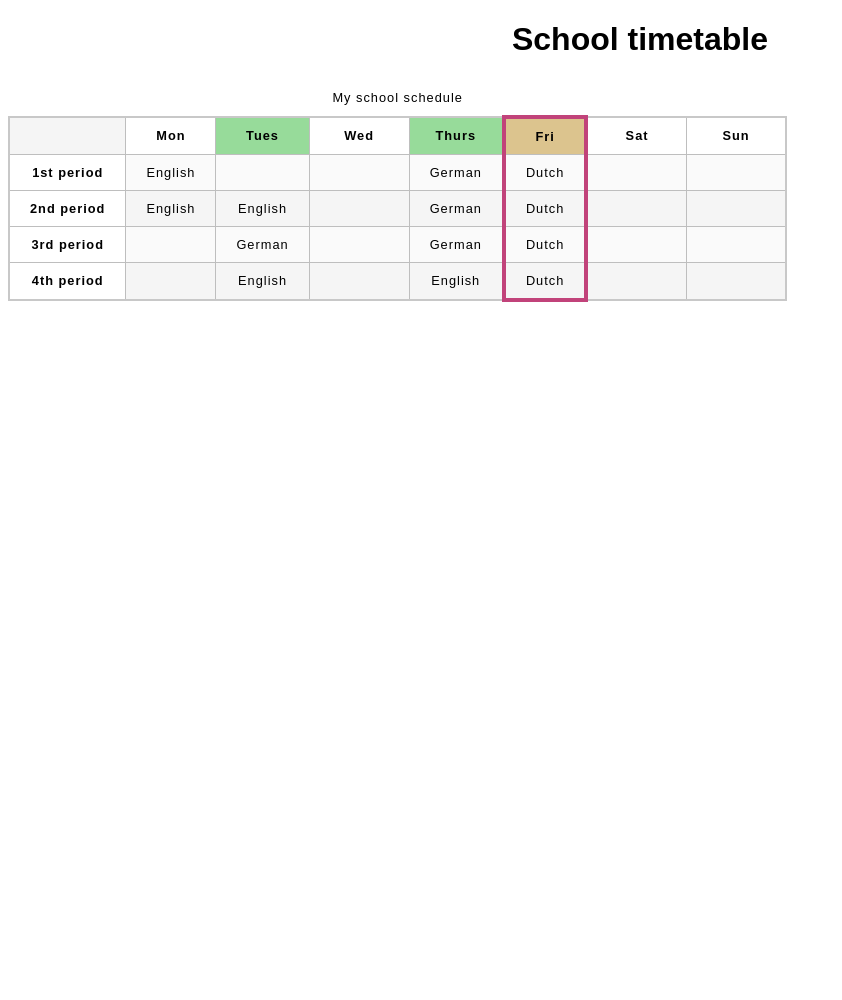
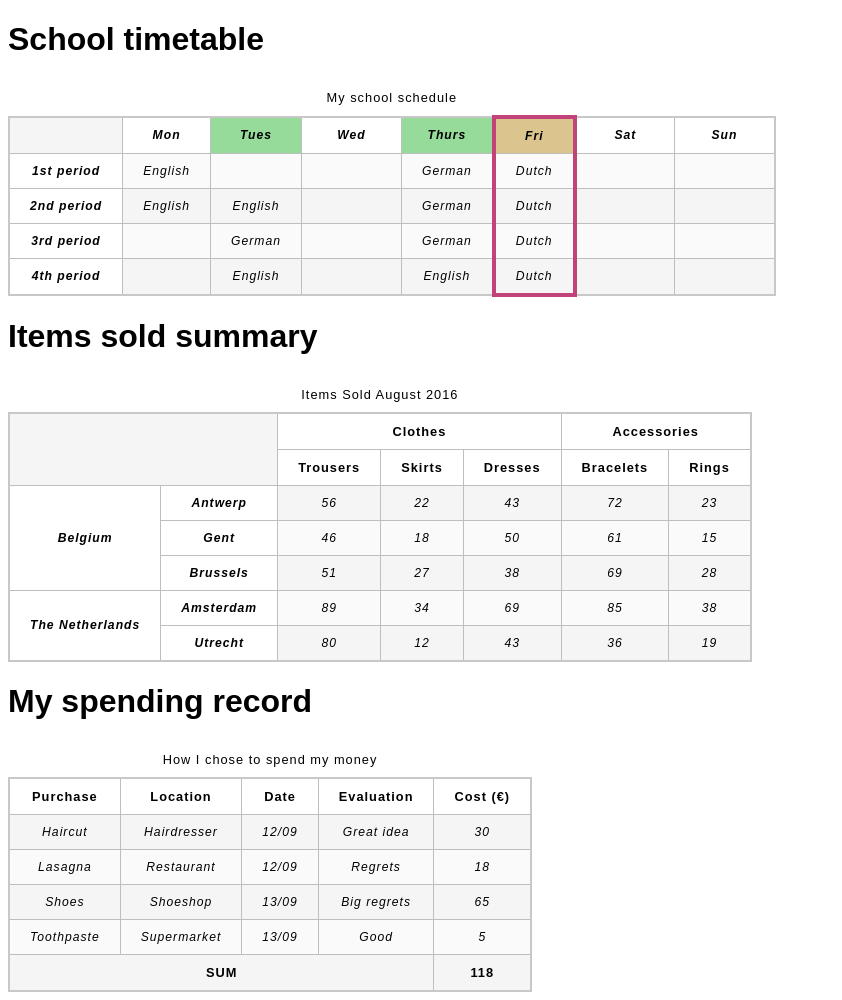
Before and after one commit to nanceed/tables-practice2, a plain HTML site: page index.html in a window 1280 px wide. Shown: the whole page, without its empty margins (0-842 px from the left). Before the commit the page ends 800 px from the top, so only its background shows below. Drawn offline with Linux system fonts and the light colour scheme.

Commit message:
Added new table and styled with css

```diff
--- a/index.html
+++ b/index.html
@@ -72,3 +72,117 @@
             <td>&nbsp;</td>
         </tr>
     </table>
+    <h1>Items sold summary</h1>
+
+    <table>
+        <caption>Items Sold August 2016</caption>
+        <thead>
+            <tr>
+                <td colspan="2" rowspan="2"></td>
+                <th colspan="3">Clothes</th>
+                <th colspan="2">Accessories</th>
+            </tr>
+            <tr>
+                <th>Trousers</th>
+                <th>Skirts</th>
+                <th>Dresses</th>
+                <th>Bracelets</th>
+                <th>Rings</th>
+            </tr>
+        </thead>
+        <tbody>
+            <tr>
+                <th rowspan="3">Belgium</th>
+                <th>Antwerp</th>
+                <td>56</td>
+                <td>22</td>
+                <td>43</td>
+                <td>72</td>
+                <td>23</td>
+            </tr>
+            <tr>
+                <th>Gent</th>
+                <td>46</td>
+                <td>18</td>
+                <td>50</td>
+                <td>61</td>
+                <td>15</td>
+            </tr>
+            <tr>
+                <th>Brussels</th>
+                <td>51</td>
+                <td>27</td>
+                <td>38</td>
+                <td>69</td>
+                <td>28</td>
+            </tr>
+            <tr>
+                <th rowspan="2">The Netherlands</th>
+                <th>Amsterdam</th>
+                <td>89</td>
+                <td>34</td>
+                <td>69</td>
+                <td>85</td>
+                <td>38</td>
+            </tr>
+            <tr>
+                <th>Utrecht</th>
+                <td>80</td>
+                <td>12</td>
+                <td>43</td>
+                <td>36</td>
+                <td>19</td>
+            </tr>
+        </tbody>
+    </table>
+
+    <h1>My spending record</h1>
+
+    <table>
+      <caption>How I chose to spend my money</caption>
+      <tr>
+        <thead>
+        <th>Purchase</th>
+        <th>Location</th>
+        <th>Date</th>
+        <th>Evaluation</th>
+        <th>Cost (€)</th>
+        </thead>
+      </tr>
+      <tr>
+        <tfoot>
+        <td colspan="4">SUM</td>
+        <td>118</td>
+        </tfoot>
+      </tr>
+      <tr>
+        <td>Haircut</td>
+        <td>Hairdresser</td>
+        <td>12/09</td>
+        <td>Great idea</td>
+        <td>30</td>
+      </tr>
+      <tr>
+        <td>Lasagna</td>
+        <td>Restaurant</td>
+        <td>12/09</td>
+        <td>Regrets</td>
+        <td>18</td>
+      </tr>
+      <tr>
+        <td>Shoes</td>
+        <td>Shoeshop</td>
+        <td>13/09</td>
+        <td>Big regrets</td>
+        <td>65</td>
+      </tr>
+      <tr>
+        <td>Toothpaste</td>
+        <td>Supermarket</td>
+        <td>13/09</td>
+        <td>Good</td>
+        <td>5</td>
+      </tr>
+    </table>
+  </body>
+</html>
--- a/styles.css
+++ b/styles.css
@@ -2,8 +2,9 @@ html {
       font-family: sans-serif;
     }
 
-    h1 {
-        text-align: center;
+    tbody {
+      font-size: 95%;
+      font-style: italic;
     }
 
     table {
@@ -33,3 +34,7 @@ html {
     caption {
       padding: 10px;
     }
+
+    tfoot {
+      font-weight: bold;
+    }
```
